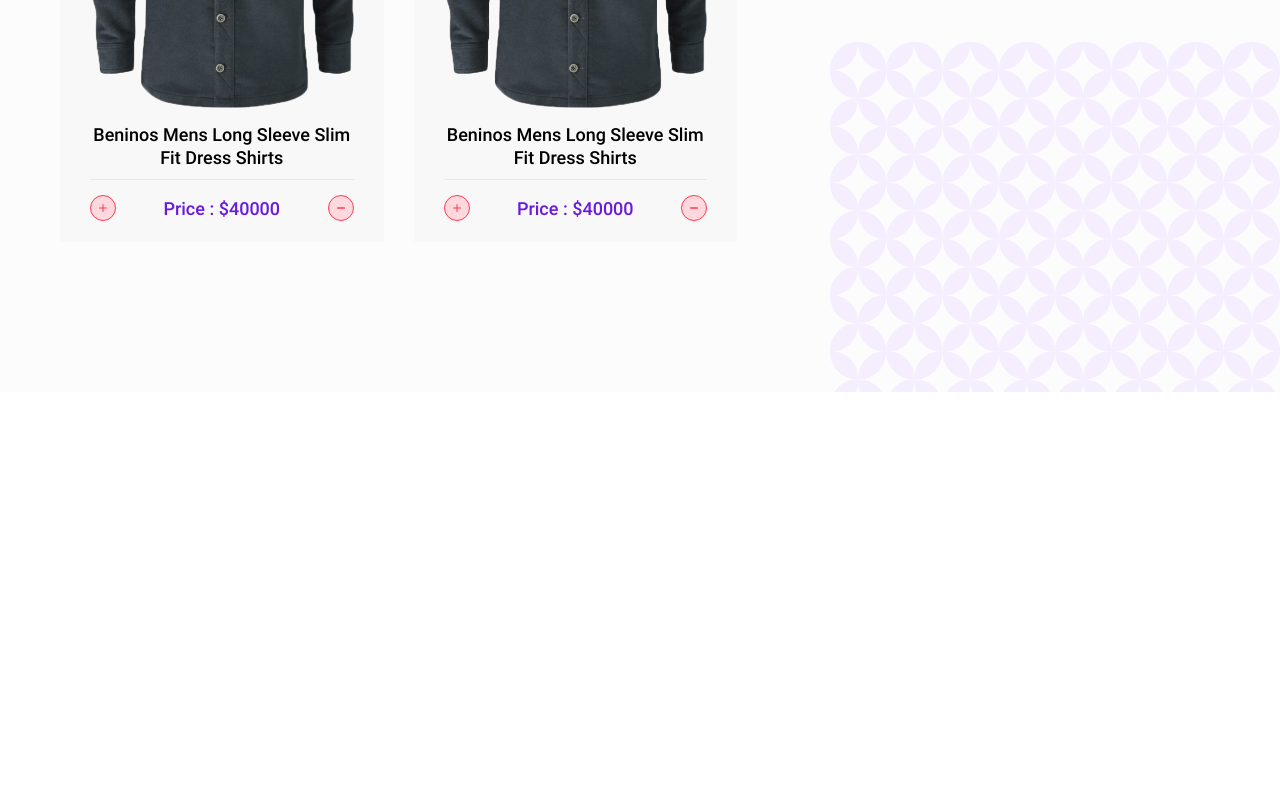
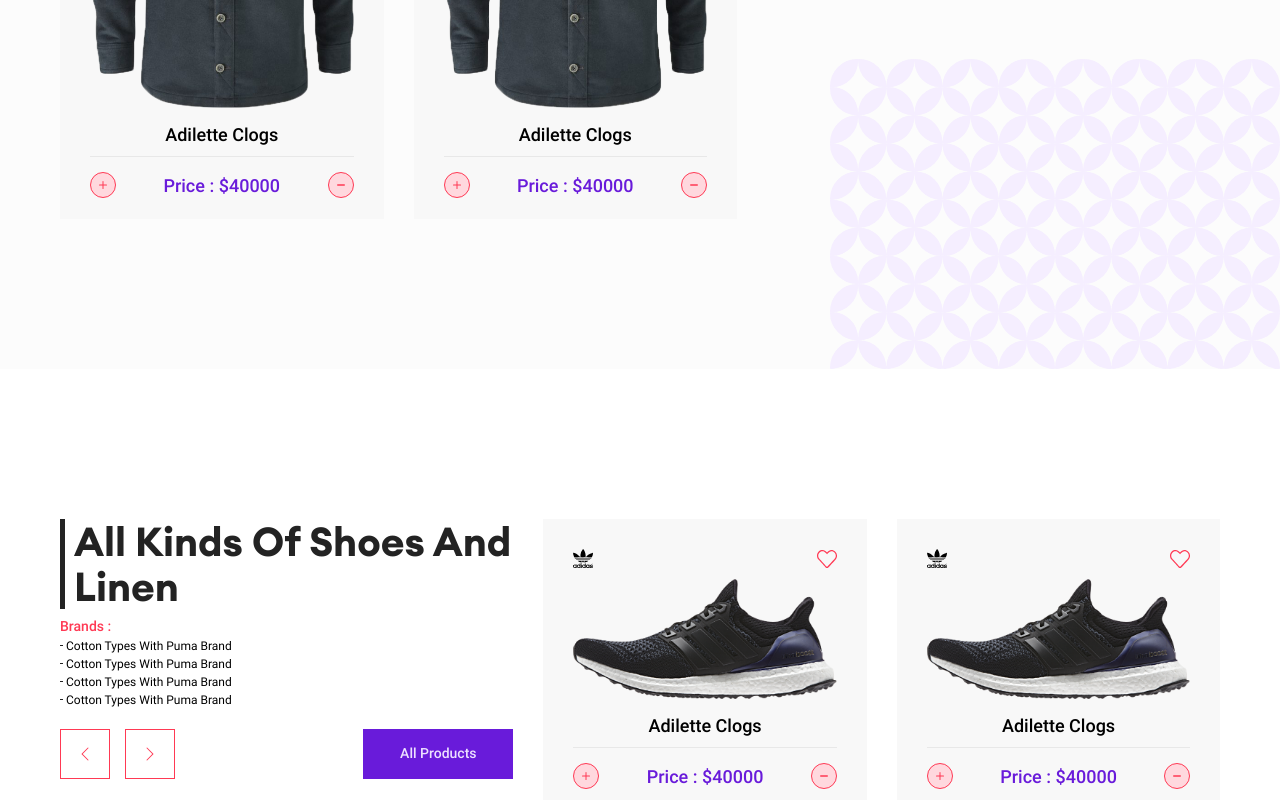
Before and after one commit to NimaSlmani/online-shop, a Next.js app: page / in a window 1280 px wide. Shown: the part 1720-2520 px from the top of the page. Before the commit the page ends 2112 px from the top, so only its background shows below. Built offline with nearby package versions, Linux system fonts and the light colour scheme.

Commit message:
ended section shoes

```diff
--- a/src/components/Cards/Card_fill.jsx
+++ b/src/components/Cards/Card_fill.jsx
@@ -6,18 +6,24 @@
 import {HiMinusSm} from 'react-icons/hi'
 import {SlHeart} from 'react-icons/sl'
 
-const Card_fill = ({imageSize}) => {
+const Card_fill = ({imageSize,src,type,icon}) => {
   return (
-    <div className="bg-gray-200 pt-[40px] pb-[20px] px-[30px] flex flex-col items-center relative">
-        <SlHeart size={25} className="text-pink-500 cursor-pointer transition-all hover:text-pruple-200 absolute top-[30px] right-[30px]"/>
+    <div className={`bg-gray-200 ${type === 'dress' ? 'pt-[40px]' : 'pt-[60px]'} pb-[20px] px-[30px] flex flex-col items-center relative min-h-full justify-between`}>
+        {
+          icon &&
+          <Image src={icon} alt="uiminut" width={30} height={30} className='absolute top-[30px] left-[30px] w-[20px]'/>
+        }
+        <SlHeart size={20} className="text-pink-500 cursor-pointer transition-all hover:text-pruple-200 absolute top-[30px] right-[30px]"/>
         <div className={`w-[${imageSize}px] overflow-hidden`}>
-            <Image alt="online shop" src='/product-1.png' width={160} height={180} className="w-full h-auto"/>
+            <Image alt="online shop" src={src} width={160} height={180} className="w-full h-auto"/>
         </div>
-        <Secondary_Title text='Beninos Mens Long Sleeve Slim Fit Dress Shirts' />
-        <div className="flex justify-between w-full mt-[15px]">
-            <Operator_Button Icon={BsPlus}/>
-            <p className="text-18 font-robotoMedium text-pruple-200">Price : $40000</p>
-            <Operator_Button Icon={HiMinusSm}/>
+        <div className="w-full">
+          <Secondary_Title text='Adilette Clogs' />
+          <div className="flex justify-between w-full mt-[15px]">
+              <Operator_Button Icon={BsPlus}/>
+              <p className="text-18 font-robotoMedium text-pruple-200">Price : $40000</p>
+              <Operator_Button Icon={HiMinusSm}/>
+          </div>
         </div>
     </div>
   )
--- a/src/components/Layout/Header.jsx
+++ b/src/components/Layout/Header.jsx
@@ -27,7 +27,7 @@
 const Header_sm = () => {
   return (
     <div className='flex justify-between items-center border-b-[1px] border-pink-300 pb-[15px] md:hidden'>
-      <Image width={40} height={40} src='/logo.svg' />
+      <Image width={40} height={40} src='/logo.svg' alt='uiminut' />
       <BsTextRight className='text-yellow-200' size={20}/>
     </div>
   )
@@ -79,7 +79,7 @@
     <div className='hidden md:block'>
       <div className='flex justify-between items-center lg:justify-center'>
         <div className='lg:hidden'><Cart/></div>
-        <Image width={55} height={55} src='/logo.svg' />
+        <Image width={55} height={55} src='/logo.svg' alt='uiminut' />
         <div className='lg:hidden'><User_link/></div>
       </div>
       <Header_nav/>
--- a/src/components/Text/Primary_Title.jsx
+++ b/src/components/Text/Primary_Title.jsx
@@ -1,3 +1,3 @@
-const Primary_Title = ({text}) => <h2 className="relative font-euclidBold text-black-100 pl-[10px] text-30 mb-[7px] leading-[34px]  before:content-[''] before:left-0 before:absolute before:w-[5px] before:h-full before:bg-black-100 md:text-40 lg:leading-[45px]">{text}</h2>
+const Primary_Title = ({text}) => <h2 className="relative font-euclidBold text-black-100 pl-[14px] text-30 mb-[7px] leading-[34px]  before:content-[''] before:left-0 before:absolute before:w-[5px] before:h-full before:bg-black-100 md:text-40 lg:leading-[45px]">{text}</h2>
 
 export default Primary_Title
--- a/src/pages/index.jsx
+++ b/src/pages/index.jsx
@@ -3,8 +3,9 @@
 import Screen from '../sections/home/Screen'
 import Quick_links from '../sections/home/Quick_links'
 import Latest_products from '../sections/home/Latest_products'
+import Shoes from '../sections/home/Shoes'
 
-export default function Home() {
+let Home = () => {
   let {arrow_left_slider} = useSelector(state => state.style)
 
 
@@ -14,7 +15,10 @@
         <Screen/>
         <Quick_links/>
         <Latest_products/>
+        <Shoes/>
       </Layout>
     </>
   )
 }
+
+export default Home
--- a/src/sections/home/Latest_products.jsx
+++ b/src/sections/home/Latest_products.jsx
@@ -11,7 +11,7 @@
 
 import Image from 'next/image';
 
-const Pattern = () => <Image src='/patterns/gray.svg' alt='uiminut' width={300} height={400} className="w-[450px] absolute right-[0px] bottom-[-100px] hidden lg:block"/>
+const Pattern = () => <Image src='/patterns/gray.svg' alt='uiminut' width={300} height={400} className="w-[450px] absolute right-[0px] bottom-[-140px] hidden lg:block"/>
 
 const Latest_products = () => {
     let navigationPrevRef = useRef(null)
@@ -19,11 +19,13 @@
     let [slide,setSlide] = useState(1)
     SwiperCore.use([Autoplay]);
     useLayoutEffect(()=>{
-        if(window.innerWidth >= 640 && window.innerWidth <= 1024 || window.innerWidth >= 1366){
+        if(window.innerWidth >= 992 && window.innerWidth <= 1024 || window.innerWidth >= 1366){
             setSlide(3)
         }else if(window.innerWidth <=640){
             setSlide(1)
         }else if(window.innerWidth >= 1024 && window.innerWidth <= 1366){
+            setSlide(2)
+        }else if(window.innerWidth >=640 && window.innerWidth <=992){
             setSlide(2)
         }
     },[])
@@ -66,40 +68,16 @@
                         }}
                     >
                         <SwiperSlide>
-                            <Card_fill imageSize='160'/>
+                            <Card_fill type='dress' src='/product-1.png' imageSize='160'/>
                         </SwiperSlide>
                         <SwiperSlide>
-                            <Card_fill imageSize='160'/>
+                            <Card_fill type='dress' src='/product-1.png' imageSize='160'/>
                         </SwiperSlide>
                         <SwiperSlide>
-                            <Card_fill imageSize='160'/>
+                            <Card_fill type='dress' src='/product-1.png' imageSize='160'/>
                         </SwiperSlide>
                         <SwiperSlide>
-                            <Card_fill imageSize='160'/>
-                        </SwiperSlide>
-                        <SwiperSlide>
-                            <Card_fill imageSize='160'/>
-                        </SwiperSlide>
-                        <SwiperSlide>
-                            <Card_fill imageSize='160'/>
-                        </SwiperSlide>
-                        <SwiperSlide>
-                            <Card_fill imageSize='160'/>
-                        </SwiperSlide>
-                        <SwiperSlide>
-                            <Card_fill imageSize='160'/>
-                        </SwiperSlide>
-                        <SwiperSlide>
-                            <Card_fill imageSize='160'/>
-                        </SwiperSlide>
-                        <SwiperSlide>
-                            <Card_fill imageSize='160'/>
-                        </SwiperSlide>
-                        <SwiperSlide>
-                            <Card_fill imageSize='160'/>
-                        </SwiperSlide>
-                        <SwiperSlide>
-                            <Card_fill imageSize='160'/>
+                            <Card_fill type='dress' src='/product-1.png' imageSize='160'/>
                         </SwiperSlide>
                     </Swiper>
               </div>
--- /dev/null
+++ b/src/sections/home/Shoes.jsx
@@ -0,0 +1,97 @@
+import {useLayoutEffect, useState,useRef} from 'react'
+import { Swiper, SwiperSlide } from 'swiper/react';
+import SwiperCore, { Autoplay,Navigation } from 'swiper';
+
+import {BsChevronLeft,BsChevronRight} from 'react-icons/bs'
+
+import Container from '../../components/Container'
+import Primary_Title from '../../components/Text/Primary_Title'
+import Button_Link from '../../components/Links/Button_Link'
+import Card_fill from '../../components/Cards/Card_fill'
+
+import Image from 'next/image';
+
+const Pattern = () => <Image src='/patterns/gray.svg' alt='uiminut' width={300} height={400} className="w-[450px] absolute left-[0px] bottom-[-350px] hidden lg:block"/>
+
+
+const Shoes = () => {
+    let navigationPrevRef = useRef(null)
+    let navigationNextRef = useRef(null)
+    let [slide,setSlide] = useState(1)
+    SwiperCore.use([Autoplay]);
+    useLayoutEffect(()=>{
+        if(window.innerWidth >= 992 && window.innerWidth <= 1024 || window.innerWidth >= 1366){
+            setSlide(3)
+        }else if(window.innerWidth <=640){
+            setSlide(1)
+        }else if(window.innerWidth >= 1024 && window.innerWidth <= 1366){
+            setSlide(2)
+        }else if(window.innerWidth >=640 && window.innerWidth <=992){
+            setSlide(2)
+        }
+    },[])
+    let params = {
+        spaceBetween: 30,
+        slidesPerView:slide,
+        loop : true,
+        autoplay: {
+          delay: 3000,
+          disableOnInteraction: true
+        }
+    }
+  return (
+    <Container>
+        <Pattern/>
+        <div className='lg:flex lg:items-stretch'>
+            {/* content-text */}
+            <div className='w-full mb-[20px] lg:mb-0 lg:w-5/12 lg:pr-[30px]'>
+                <div className='mb-[20px]'>
+                    <Primary_Title text='All Kinds Of Shoes And Linen'/>
+                    <h4 className='text-14 font-robotoMedium text-pink-500'>Brands :</h4>
+                    <ul className='font-robotoReqular text-12'>
+                        <li className="flex items-center relative pl-[6px] before:content-[''] before:left-0 before:bg-black-100 before:h-[1px] before:w-[3px] before:absolute">Cotton Types With Puma Brand</li>
+                        <li className="flex items-center relative pl-[6px] before:content-[''] before:left-0 before:bg-black-100 before:h-[1px] before:w-[3px] before:absolute">Cotton Types With Puma Brand</li>
+                        <li className="flex items-center relative pl-[6px] before:content-[''] before:left-0 before:bg-black-100 before:h-[1px] before:w-[3px] before:absolute">Cotton Types With Puma Brand</li>
+                        <li className="flex items-center relative pl-[6px] before:content-[''] before:left-0 before:bg-black-100 before:h-[1px] before:w-[3px] before:absolute">Cotton Types With Puma Brand</li>
+                    </ul>
+                </div>
+                <div className='flex justify-between'>
+                    <div className='flex'>
+                        <div className='mr-[15px] arrow_button' ref={navigationNextRef}><BsChevronLeft/></div>
+                        <div className='arrow_button' ref={navigationPrevRef}><BsChevronRight/></div>
+                    </div>
+                    <div className='w-5/12 md:w-[150px]'>
+                        <Button_Link path='/' text='All Products'/>
+                    </div>
+                </div>
+            </div>
+            {/* slider */}
+            <div className='w-full lg:w-7/12'>
+                <Swiper
+                    className='h-full'
+                    modules={[Navigation]} {...params}
+                    navigation={{
+                        prevEl: navigationPrevRef.current,
+                        nextEl: navigationNextRef.current,
+                    }}
+                >
+                    <SwiperSlide>
+                        <Card_fill icon='/images/adidas.svg' src='/shoes.png' imageSize='240'/>
+                    </SwiperSlide>
+                    <SwiperSlide>
+                        <Card_fill icon='/images/adidas.svg' src='/shoes.png' imageSize='240'/>
+                    </SwiperSlide>
+                    <SwiperSlide>
+                        <Card_fill icon='/images/adidas.svg' src='/shoes.png' imageSize='240'/>
+                    </SwiperSlide>
+                    <SwiperSlide>
+                        <Card_fill icon='/images/adidas.svg' src='/shoes.png' imageSize='240'/>
+                    </SwiperSlide>
+                </Swiper>
+            </div>
+        </div>
+    </Container>
+  )
+}
+
+export default Shoes
```
Also changed, not shown: public/images/adidas.svg (added), public/shoes.png (added).
